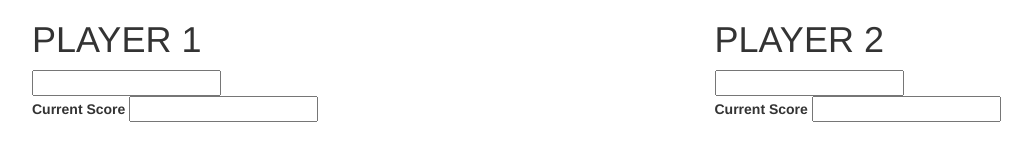
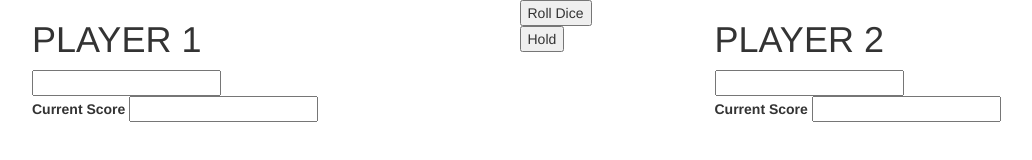
Before and after one commit to ephantuskaranja/pig-dice-project, a plain HTML site: page index.html in a window 1280 px wide. Shown: the whole page, without its empty margins (38-1070 px from the left). Drawn offline with nearby package versions, Linux system fonts and the light colour scheme.

Commit message:
add hold and roll dice buttons

```diff
--- a/index.html
+++ b/index.html
@@ -26,6 +26,9 @@
             </div>
             <div class="col-md-2">
                 <!--roll dice/hold-->
+                <div><button type="button">Roll Dice</button></div>
+
+                <div><button type="button">Hold</button></div>
             </div>
             <div class="col-md-5">
                 <h1>PLAYER 2</h1>
```
